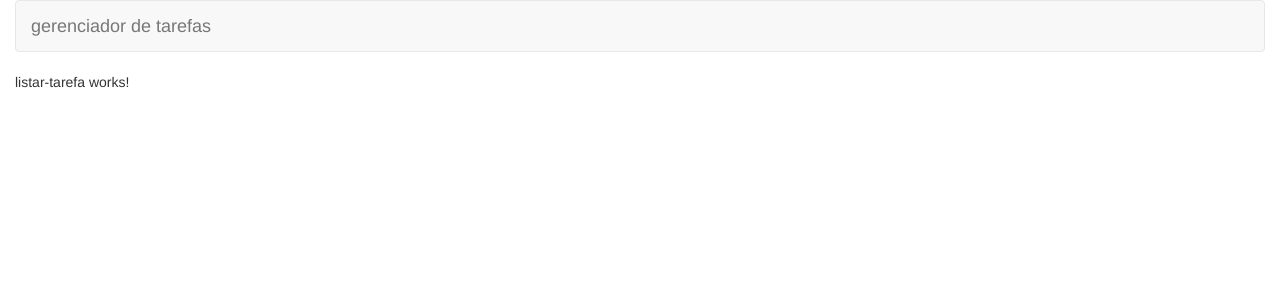
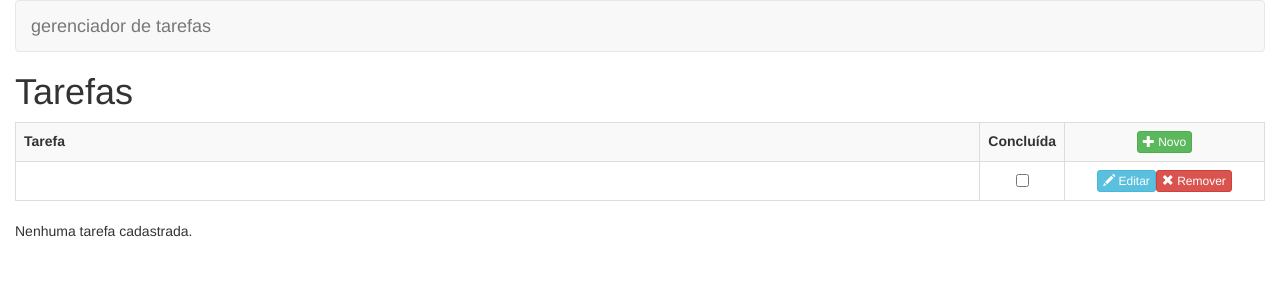
Before and after one commit to MrSescon/gerenciadorDeTarefasAngular, an Angular app: page /tarefas/listar in a window 1280 px wide. Shown: the top 300 px of the page. Built offline with nearby package versions, Linux system fonts and the light colour scheme.

Commit message:
Criando a interface HTML da listagem de tarefas

```diff
--- a/src/app/tarefas/listar/listar-tarefa.component.html
+++ b/src/app/tarefas/listar/listar-tarefa.component.html
@@ -1 +1,42 @@
-<p>listar-tarefa works!</p>
+<h1>Tarefas</h1>
+
+<table class="table table-striped table-bordered table-hover">
+    <tbody>
+        <tr>
+            <th>Tarefa</th>
+            <th>Concluída</th>
+            <th class="text-center">
+                <a
+                    class="btn btn-xs btn-success">
+                    <span class="glyphicon glyphicon-plus"
+                     aria-hidden="true"></span> Novo
+                </a>
+            </th>
+        </tr>
+        <tr>
+            <td></td>
+            <td style="width: 70px" class="text-center">
+                <input type="checkbox">
+            </td>
+            <td class="text-center" style="width: 200px">
+                <a
+                    title="Editar" alt="Editar"
+                    class="btn btn-xs btn-info">
+                    <span
+                        class="glyphicon glyphicon-pencil"
+                        aria-hidden="true">
+                    </span> Editar
+                </a>
+                <a href="#" title="Remover" alt="Remover"
+                    class="btn btn-xs btn-danger">
+                    <span
+                        class="glyphicon glyphicon-remove"
+                        aria-hidden="true">
+                    </span> Remover
+                </a>
+            </td>
+        </tr>
+    </tbody>
+</table>
+
+<p>Nenhuma tarefa cadastrada.</p>
```
